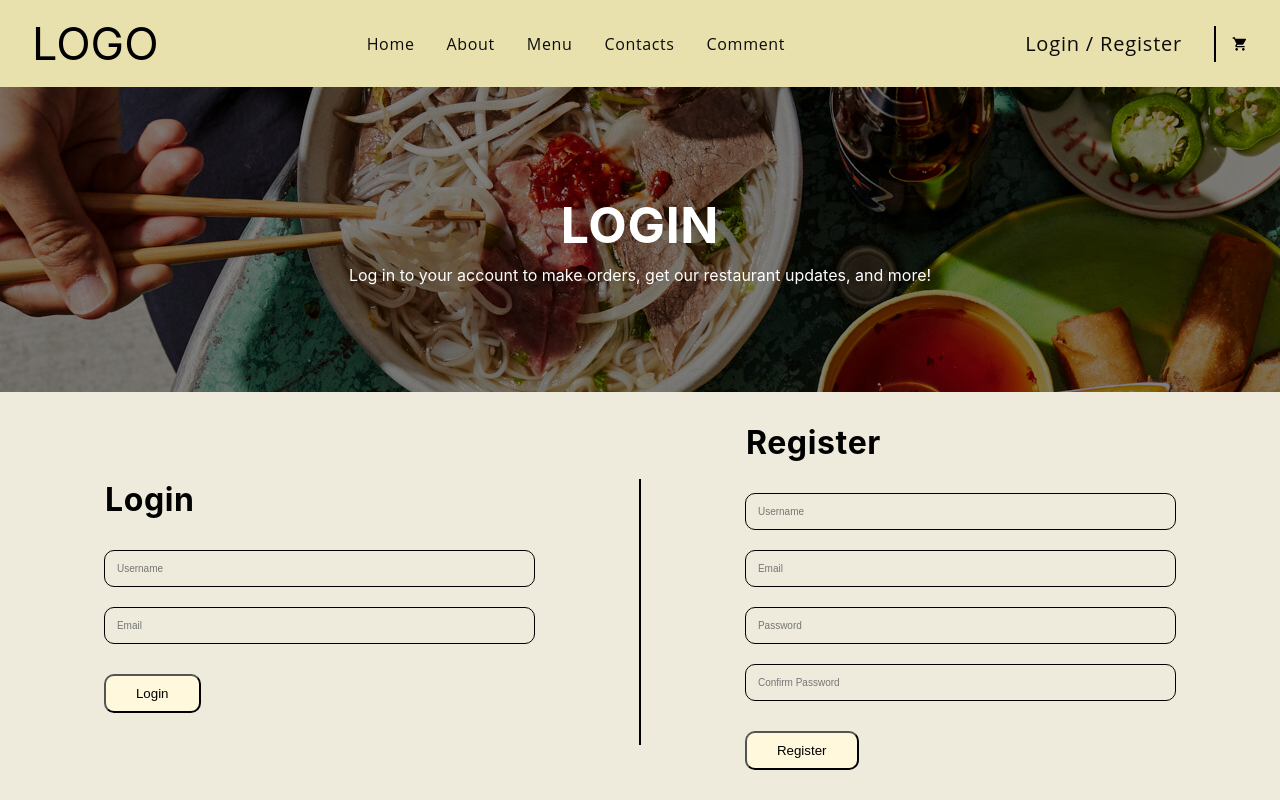
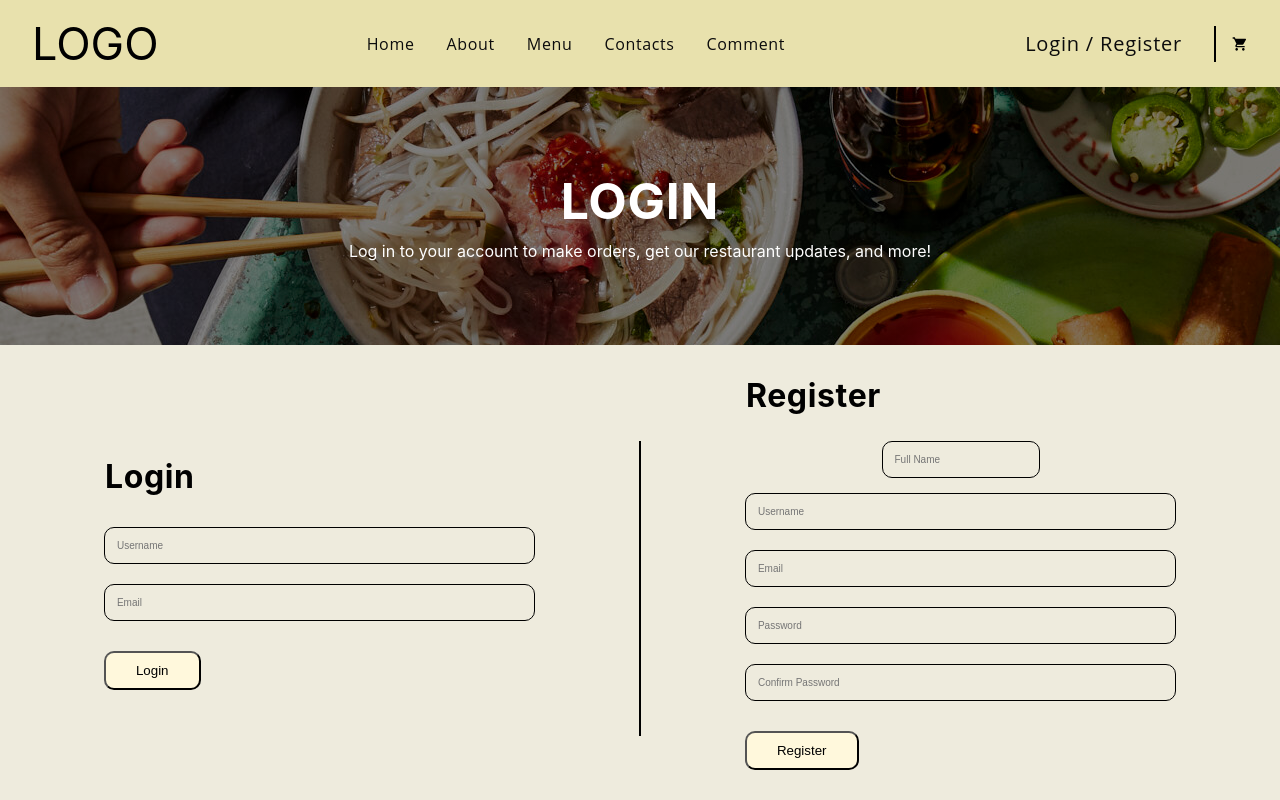
Before and after one commit to H13062/Project3444, a React (Create React App) app in the folder project3444FrontEnd/: page /login in a window 1280 px wide. Built offline with nearby package versions, Linux system fonts and the light colour scheme.

Commit message:
fixin merge

```diff
--- a/project3444FrontEnd/src/pages/Register/register.js
+++ b/project3444FrontEnd/src/pages/Register/register.js
@@ -53,6 +53,10 @@ const Register = () =>  {
                                     <h2>Register</h2>
                                 </div>
                                 <div className="form-body">
+                                    <div className="name">
+
+                                        <input className="form__input" type="text" id="name" required placeholder="Full Name"/>
+                                    </div>
                                     <div className="username">
 
                                         <input className="form__input" type="text" id="username" required placeholder="Username"/>
```
